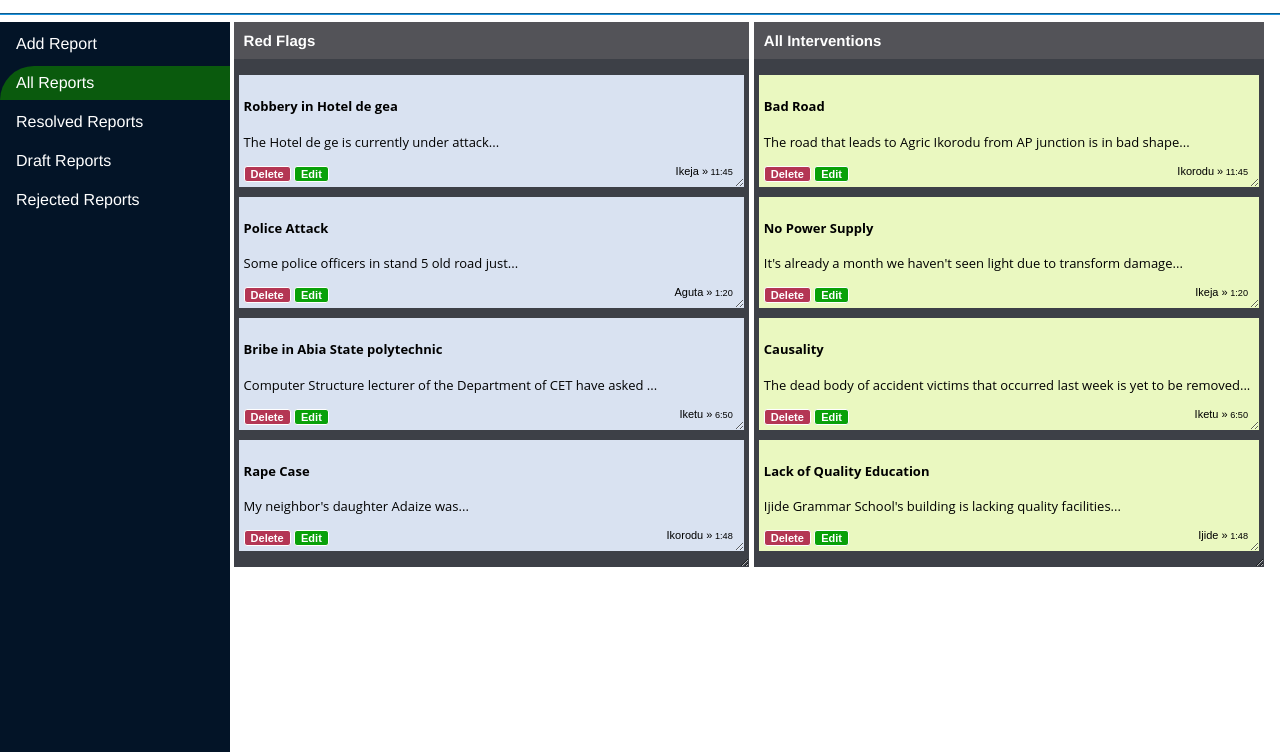
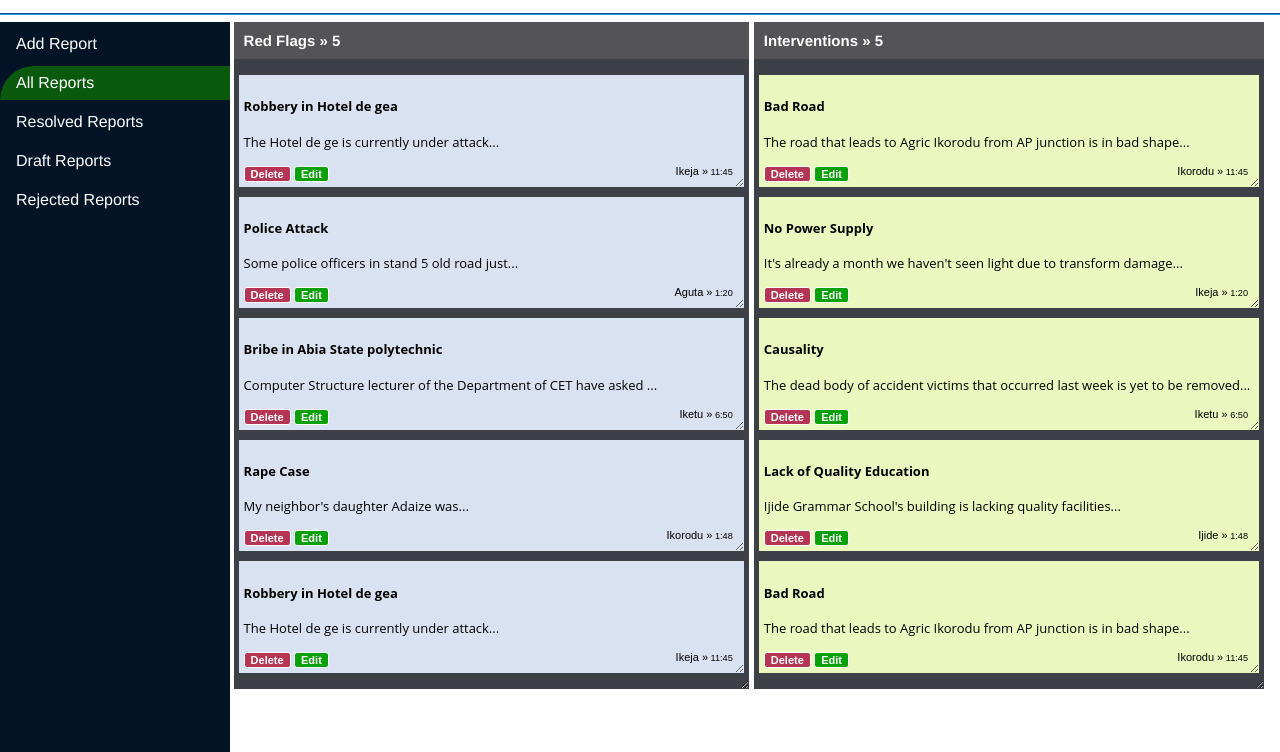
Before and after one commit to vincentiroleh/iReporter, a plain HTML site: page UI/reports.html in a window 1280 px wide. Shown: the part 48-800 px from the top of the page. Drawn offline with Linux system fonts and the light colour scheme.

Commit message:
Updated the reports page

```diff
--- a/UI/reports.html
+++ b/UI/reports.html
@@ -34,8 +34,8 @@
     <div class="sidebar-nav">
         <ul class="report-sidebar">
             <li> <a href="./create.html">Add Report</a></li>
-            <li><a href="#" class="active">All Reports</a></li>
-            <li><a href="#">Resolved Reports</a></li>
+            <li><a href="./reports.html" class="active">All Reports</a></li>
+            <li><a href="./resolved.html">Resolved Reports</a></li>
             <li><a href="#">Draft Reports</a></li>
             <li><a href="#">Rejected Reports</a></li>
         </ul>
@@ -43,11 +43,11 @@
 
     <div class="report-section">
         <div class="red-flags">
-            <h1>Red Flags</h1>
+            <h1>Red Flags <span class="statNum" title="Number of Reports">» 5</span></h1>
             <ul>
                <li>
                    <p>
-                       <h4>Robbery in Hotel de gea</h4>
+                       <h4>Robbery in Hotel de gea </h4>
                        The Hotel de ge is currently under attack...
                    </p>
                    <button class="deleteBtn" title="Delete Report">Delete</button> <button class="editBtn" title="Edit Report">Edit</button> <button title="Location" class="locationBtn">Ikeja »<small title="time"> 11:45</small></button>
@@ -57,7 +57,7 @@
                        <h4>Police Attack</h4>
                        Some police officers in stand 5 old road just...
                    </p>
-                   <button class="deleteBtn" title="Delete Report">Delete</button> <button class="editBtn" title="Edit Report">Edit</button> <button title="Location" class="locationBtn">Aguta »<small title="time"> 1:20</small></button>
+                   <button class="deleteBtn" disabled title="Delete Report">Delete</button> <button class="editBtn" title="Edit Report">Edit</button> <button title="Location" class="locationBtn">Aguta »<small title="time"> 1:20</small></button>
                </li>
                <li>
                    <p>
@@ -71,20 +71,27 @@
                        <h4>Rape Case</h4>
                        My neighbor's daughter Adaize was...
                    </p>
-                   <button class="deleteBtn" title="Delete Report">Delete</button> <button class="editBtn" title="Edit Report">Edit</button> <button title="Location" class="locationBtn">Ikorodu »<small title="time"> 1:48</small></button>
+                   <button class="deleteBtn" disabled title="Delete Report">Delete</button> <button class="editBtn" title="Edit Report">Edit</button> <button title="Location" class="locationBtn">Ikorodu »<small title="time"> 1:48</small></button>
                </li>
+               <li>
+                    <p>
+                        <h4>Robbery in Hotel de gea </h4>
+                        The Hotel de ge is currently under attack...
+                    </p>
+                    <button class="deleteBtn" title="Delete Report">Delete</button> <button class="editBtn" title="Edit Report">Edit</button> <button title="Location" class="locationBtn">Ikeja »<small title="time"> 11:45</small></button>
+                </li>
             </ul>
         </div>
 
         <div class="intervention">
-            <h1> All Interventions</h1>
+            <h1>Interventions <span class="statNum" title="Number of Reports">» 5</span></h1>
             <ul>
                <li>
                    <p>
                        <h4>Bad Road</h4>
                        The road that leads to Agric Ikorodu from AP junction is in bad shape...
                    </p>
-                   <button class="deleteBtn" title="Delete Report">Delete</button> <button class="editBtn" title="Edit Report">Edit</button> <button title="Location" class="locationBtn">Ikorodu »<small title="time"> 11:45</small></button>
+                   <button class="deleteBtn" disabled title="Delete Report">Delete</button> <button class="editBtn" title="Edit Report">Edit</button> <button title="Location" class="locationBtn">Ikorodu »<small title="time"> 11:45</small></button>
                </li>
                <li>
                    <p>
@@ -107,6 +114,13 @@
                    </p>
                    <button class="deleteBtn" title="Delete Report">Delete</button> <button class="editBtn" title="Edit Report">Edit</button> <button title="Location" class="locationBtn">Ijide »<small title="time"> 1:48</small></button>
                </li>
+               <li>
+                    <p>
+                        <h4>Bad Road</h4>
+                        The road that leads to Agric Ikorodu from AP junction is in bad shape...
+                    </p>
+                    <button class="deleteBtn" disabled title="Delete Report">Delete</button> <button class="editBtn" title="Edit Report">Edit</button> <button title="Location" class="locationBtn">Ikorodu »<small title="time"> 11:45</small></button>
+                </li>
             </ul>
         </div>
     </div>
```
